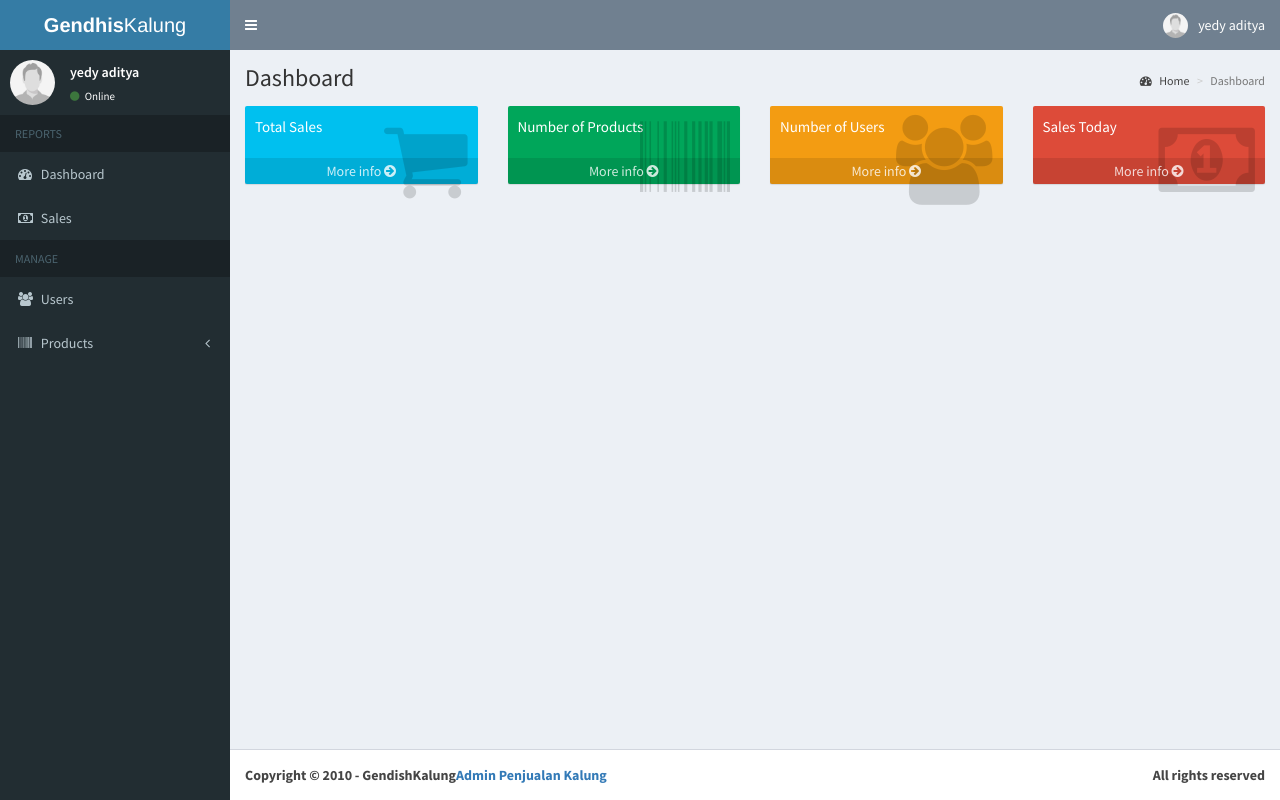
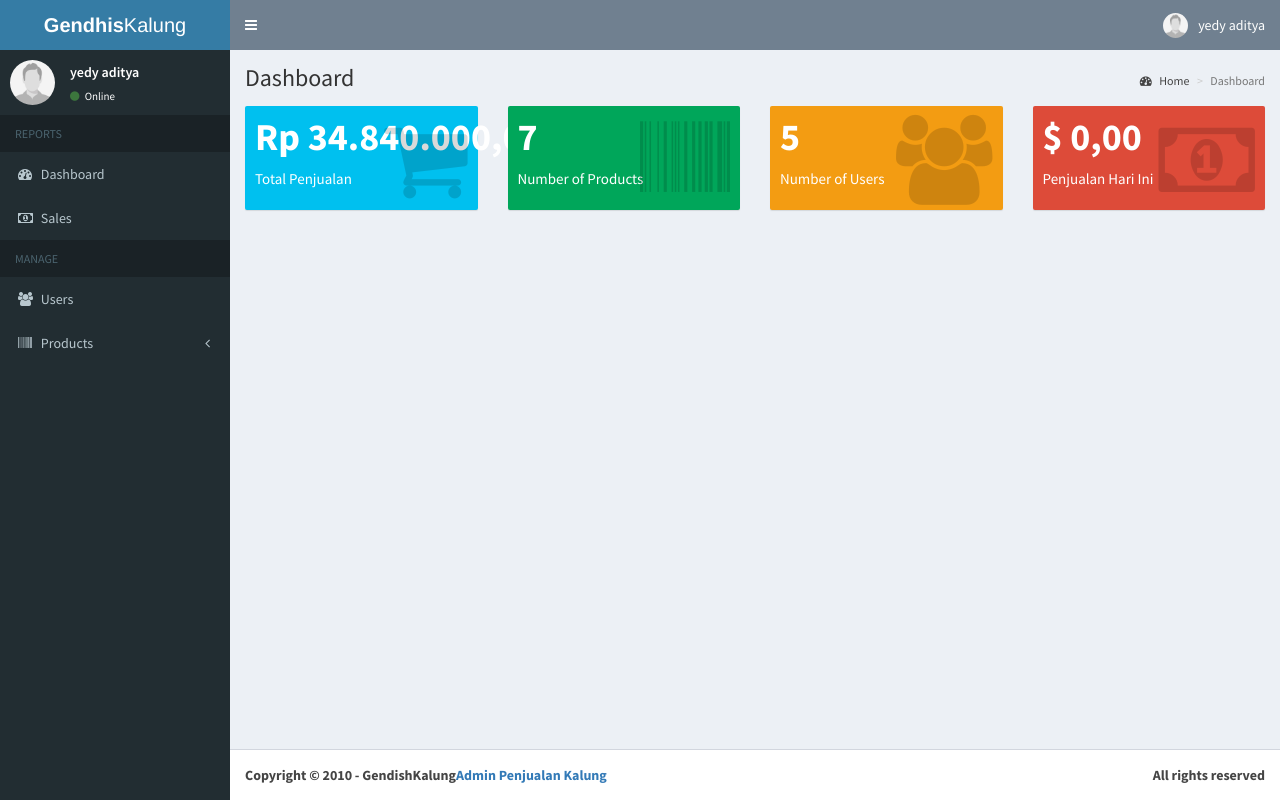
Before and after one commit to yedyaditya13/kosmetik, a PHP site: page /kosmetik/admin/home.php in a window 1280 px wide. Run offline with PHP 8.4, Linux system fonts and the light colour scheme; a user stored in the database is signed in; data comes from the database, SQL or seed files in the repository; some libraries are stand-ins or nearby versions.

Commit message:
create ui on dashboard

```diff
--- a/admin/home.php
+++ b/admin/home.php
@@ -60,13 +60,24 @@
           <!-- small box -->
           <div class="small-box bg-aqua">
             <div class="inner">
+              <?php
+                  $stmt = $conn->prepare("SELECT * FROM details LEFT JOIN products ON products.id=details.product_id");
+                  $stmt->execute();
 
-            <p>Total Sales</p>
+                  $total = 0;
+                  foreach($stmt as $srow){
+                    $subtotal = $srow['price']*$srow['quantity'];
+                    $total += $subtotal;
+                  }
+
+                  echo "<h3>Rp ".number_format($total, 2, ',', '.')."</h3>";
+                ?>
+            <p>Total Penjualan</p>
             </div>
             <div class="icon">
               <i class="fa fa-shopping-cart"></i>
             </div>
-            <a href="book.php" class="small-box-footer">More info <i class="fa fa-arrow-circle-right"></i></a>
+            <!-- <a href="book.php" class="small-box-footer">More info <i class="fa fa-arrow-circle-right"></i></a> -->
           </div>
         </div>
         <!-- ./col -->
@@ -74,14 +85,20 @@
           <!-- small box -->
           <div class="small-box bg-green">
             <div class="inner">
+              <?php
+                  $stmt = $conn->prepare("SELECT *, COUNT(*) AS numrows FROM products");
+                  $stmt->execute();
+                  $prow =  $stmt->fetch();
 
+                  echo "<h3>".$prow['numrows']."</h3>";
+                ?>
 
               <p>Number of Products</p>
             </div>
             <div class="icon">
               <i class="fa fa-barcode"></i>
             </div>
-            <a href="student.php" class="small-box-footer">More info <i class="fa fa-arrow-circle-right"></i></a>
+            <!-- <a href="student.php" class="small-box-footer">More info <i class="fa fa-arrow-circle-right"></i></a> -->
           </div>
         </div>
         <!-- ./col -->
@@ -89,14 +106,20 @@
           <!-- small box -->
           <div class="small-box bg-yellow">
             <div class="inner">
+              <?php
+                  $stmt = $conn->prepare("SELECT *, COUNT(*) AS numrows FROM users");
+                  $stmt->execute();
+                  $urow =  $stmt->fetch();
 
+                  echo "<h3>".$urow['numrows']."</h3>";
+                ?>
 
               <p>Number of Users</p>
             </div>
             <div class="icon">
               <i class="fa fa-users"></i>
             </div>
-            <a href="return.php" class="small-box-footer">More info <i class="fa fa-arrow-circle-right"></i></a>
+            <!-- <a href="return.php" class="small-box-footer">More info <i class="fa fa-arrow-circle-right"></i></a> -->
           </div>
         </div>
         <!-- ./col -->
@@ -104,13 +127,25 @@
           <!-- small box -->
           <div class="small-box bg-red">
             <div class="inner">
+              <?php
+                  $stmt = $conn->prepare("SELECT * FROM details LEFT JOIN sales ON sales.id=details.sales_id LEFT JOIN products ON products.id=details.product_id WHERE sales_date=:sales_date");
+                  $stmt->execute(['sales_date'=>$today]);
 
-              <p>Sales Today</p>
+                  $total = 0;
+                  foreach($stmt as $trow){
+                    $subtotal = $trow['price']*$trow['quantity'];
+                    $total += $subtotal;
+                  }
+
+                  echo "<h3>&#36; ".number_format($total, 2, ',', '.')."</h3>";
+
+                ?>
+              <p>Penjualan Hari Ini</p>
             </div>
             <div class="icon">
               <i class="fa fa-money"></i>
             </div>
-            <a href="borrow.php" class="small-box-footer">More info <i class="fa fa-arrow-circle-right"></i></a>
+            <!-- <a href="borrow.php" class="small-box-footer">More info <i class="fa fa-arrow-circle-right"></i></a> -->
           </div>
         </div>
         <!-- ./col -->
```
